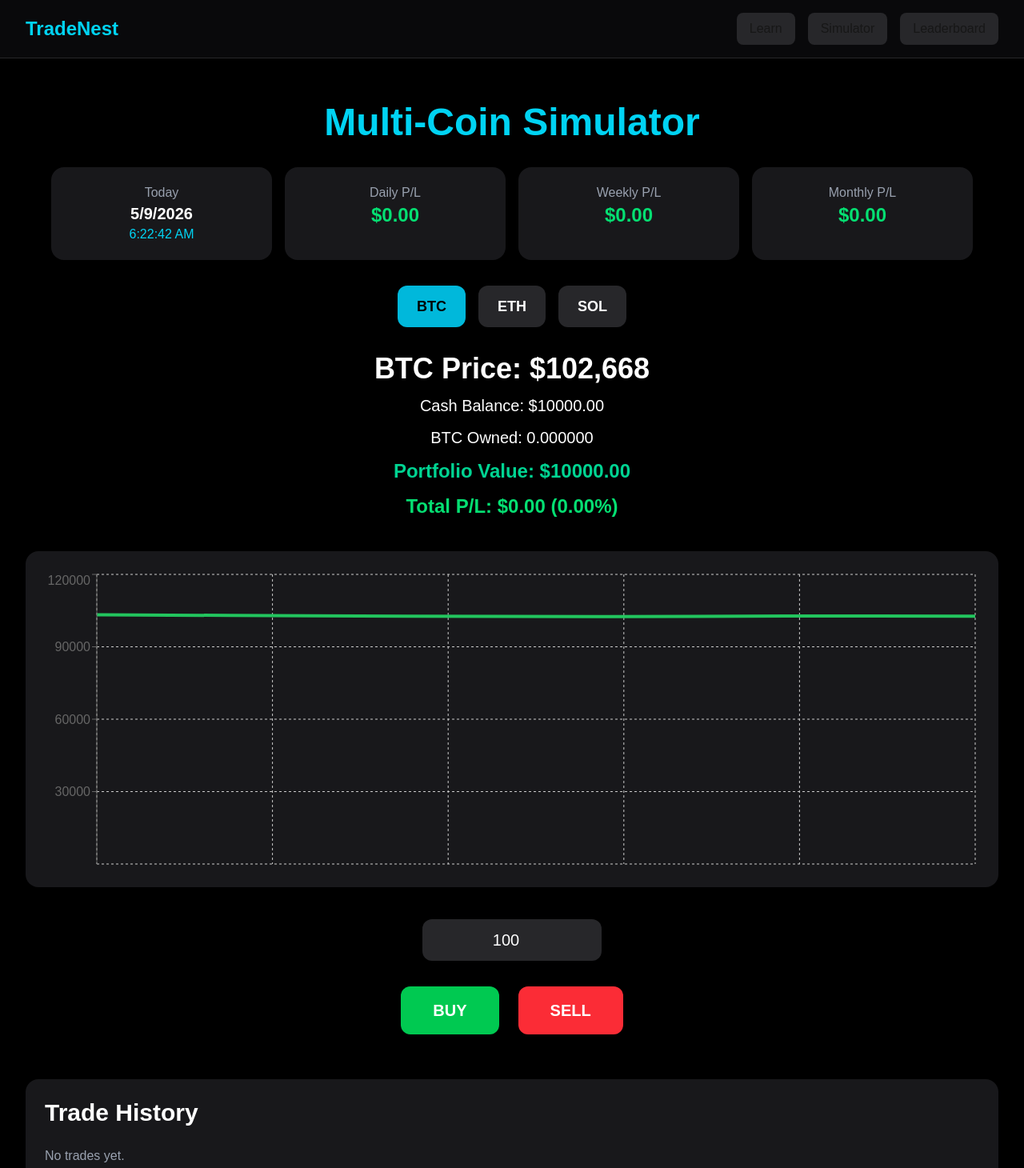
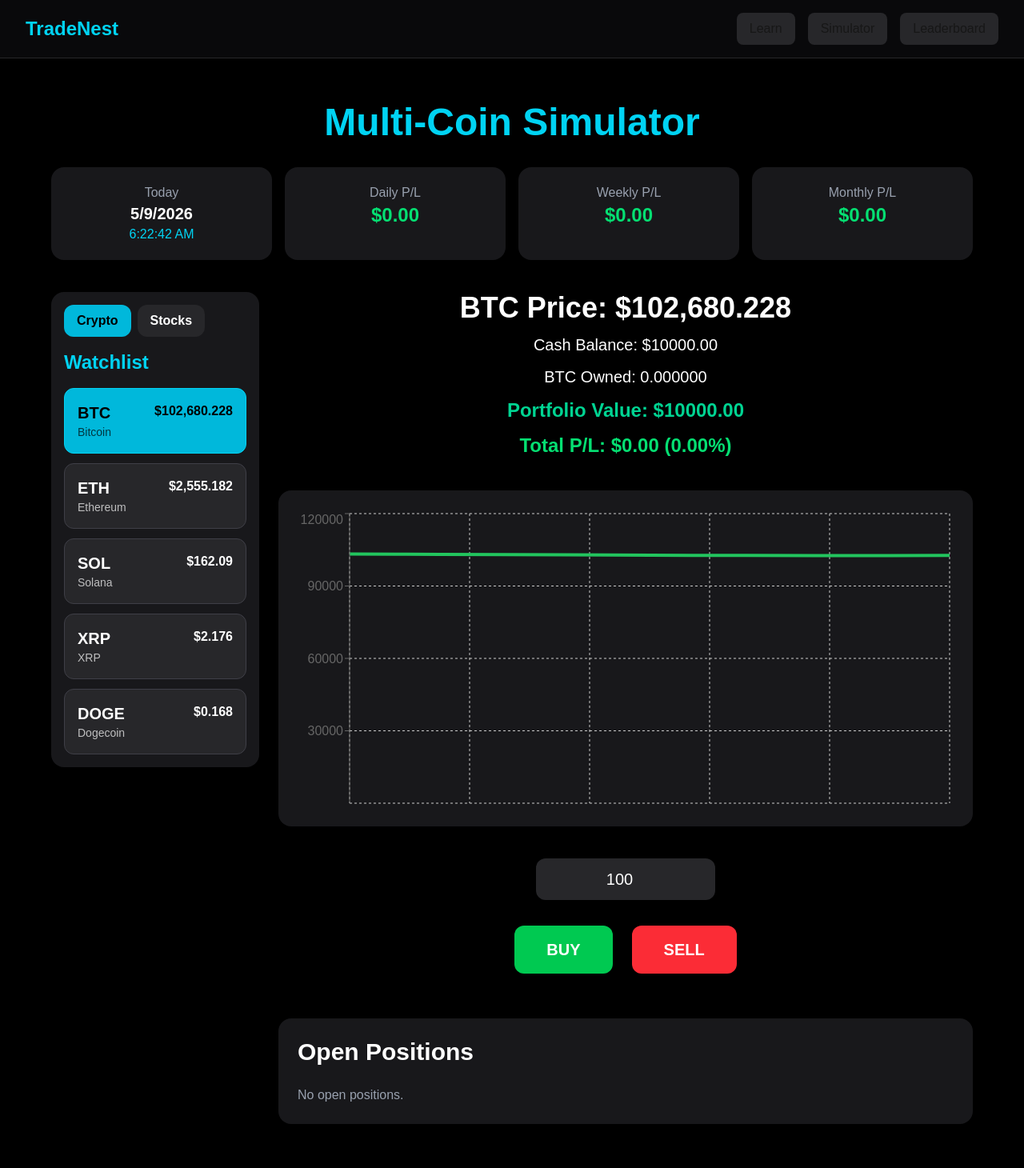
Before and after one commit to fernandoperez704-byte/tradenest, a Next.js app: page /simulator in a window 1280 px wide. Shown: the top 1460 px of the page at 80% size. Built offline with nearby package versions, Linux system fonts and the light colour scheme.

Commit message:
add crypto stocks simulator positions

```diff
--- a/app/learn/page.tsx
+++ b/app/learn/page.tsx
@@ -1,23 +1,67 @@
+"use client";
+
 import Navbar from "../components/Navbar";
+
+const lessons = [
+  {
+    title: "What Is A Stock?",
+    text: "A stock represents ownership in a company. When you buy a stock, you own a small piece of that business.",
+  },
+  {
+    title: "What Is Cryptocurrency?",
+    text: "Cryptocurrency is digital money that runs on blockchain technology. Popular coins include Bitcoin and Ethereum.",
+  },
+  {
+    title: "What Is Buying?",
+    text: "Buying means entering a trade because you believe the price will increase in the future.",
+  },
+  {
+    title: "What Is Selling?",
+    text: "Selling means exiting a trade to lock in profits or prevent larger losses.",
+  },
+  {
+    title: "What Is Profit & Loss?",
+    text: "Profit and Loss (P/L) tracks how much money you gained or lost from your trades.",
+  },
+  {
+    title: "Risk Management",
+    text: "Good traders protect their money first. Never risk all your balance on one trade.",
+  },
+];
+
 export default function LearnPage() {
+  return (
+    <>
+      <Navbar />
 
-  return (<>
-  <Navbar />
-    <div className="min-h-screen bg-black text-white p-10">
-      <h1 className="text-4xl font-bold text-emerald-400">
-        Learn Trading
-      </h1>
+      <main className="min-h-screen bg-black text-white p-8">
+        <div className="max-w-6xl mx-auto">
+          <h1 className="text-5xl font-bold text-cyan-400 text-center mt-6">
+            Learn Trading
+          </h1>
 
-      <p className="mt-6 text-xl">
-        Candlesticks show price movement.
-      </p>
+          <p className="text-center text-gray-400 mt-4 text-xl">
+            Beginner friendly lessons to help you understand trading.
+          </p>
 
-      <div className="mt-10 flex gap-2 items-end h-40">
-        <div className="bg-green-500 w-10 h-24"></div>
-        <div className="bg-red-500 w-10 h-32"></div>
-        <div className="bg-green-500 w-10 h-20"></div>
-        <div className="bg-red-500 w-10 h-28"></div>
-      </div>
-    </div>
-  </>);
+          <div className="grid md:grid-cols-2 gap-6 mt-12">
+            {lessons.map((lesson, index) => (
+              <div
+                key={index}
+                className="bg-zinc-900 rounded-2xl p-6 border border-zinc-800 hover:border-cyan-400 transition"
+              >
+                <h2 className="text-2xl font-bold text-cyan-400">
+                  {lesson.title}
+                </h2>
+
+                <p className="text-gray-300 mt-4 text-lg leading-8">
+                  {lesson.text}
+                </p>
+              </div>
+            ))}
+          </div>
+        </div>
+      </main>
+    </>
+  );
 }
--- a/app/simulator/page.tsx
+++ b/app/simulator/page.tsx
@@ -17,41 +17,90 @@ type PricePoint = {
   price: number;
 };
 
+type AssetSymbol =
+  | "BTC"
+  | "ETH"
+  | "SOL"
+  | "XRP"
+  | "DOGE"
+  | "AAPL"
+  | "TSLA"
+  | "NVDA"
+  | "AMZN"
+  | "META";
+
 type Trade = {
   type: string;
-  coin: string;
+  coin: AssetSymbol;
   price: number;
   amount: number;
   time: string;
 };
 
-const startingPrices = {
+const cryptoPrices = {
   BTC: 103000,
   ETH: 2500,
   SOL: 180,
+  XRP: 2.4,
+  DOGE: 0.17,
+};
+
+const stockPrices = {
+  AAPL: 210,
+  TSLA: 340,
+  NVDA: 1180,
+  AMZN: 185,
+  META: 540,
 };
 
 const startingBalance = 10000;
 
 export default function SimulatorPage() {
-  const [selectedCoin, setSelectedCoin] =
-    useState<"BTC" | "ETH" | "SOL">("BTC");
+  const [market, setMarket] = useState<"CRYPTO" | "STOCKS">("CRYPTO");
+  const [selectedCoin, setSelectedCoin] = useState<AssetSymbol>("BTC");
 
-  const [prices, setPrices] = useState(startingPrices);
+  const [prices, setPrices] = useState({
+    ...cryptoPrices,
+    ...stockPrices,
+  });
+
   const [history, setHistory] = useState<PricePoint[]>([]);
+
+  const [positions, setPositions] = useState<Record<AssetSymbol, number>>({
+    BTC: 0,
+    ETH: 0,
+    SOL: 0,
+    XRP: 0,
+    DOGE: 0,
+    AAPL: 0,
+    TSLA: 0,
+    NVDA: 0,
+    AMZN: 0,
+    META: 0,
+  });
+
   const [balance, setBalance] = useState(startingBalance);
-  const [owned, setOwned] = useState(0);
   const [message, setMessage] = useState("");
   const [tradeAmount, setTradeAmount] = useState<number | "">(100);
   const [trades, setTrades] = useState<Trade[]>([]);
-  const [now, setNow] = useState(new Date());
+  const [now, setNow] = useState<Date | null>(null);
+
+  const currentPrice = prices[selectedCoin];
 
   function updatePrices() {
     setPrices((prev) => {
       const updated = {
-        BTC: Math.max(1000, prev.BTC + Math.floor(Math.random() * 800 - 400)),
-        ETH: Math.max(100, prev.ETH + Math.floor(Math.random() * 60 - 30)),
-        SOL: Math.max(10, prev.SOL + Math.floor(Math.random() * 20 - 10)),
+        BTC: Math.max(1000, prev.BTC + Math.random() * 800 - 400),
+        ETH: Math.max(100, prev.ETH + Math.random() * 60 - 30),
+        SOL: Math.max(10, prev.SOL + Math.random() * 20 - 10),
+        XRP: Math.max(0.1, prev.XRP + Math.random() * 0.2 - 0.1),
+        DOGE: Math.max(0.01, prev.DOGE + Math.random() * 0.02 - 0.01),
+
+        AAPL: Math.max(50, prev.AAPL + Math.random() * 8 - 4),
+        TSLA: Math.max(50, prev.TSLA + Math.random() * 12 - 6),
+        NVDA: Math.max(100, prev.NVDA + Math.random() * 20 - 10),
+        AMZN: Math.max(50, prev.AMZN + Math.random() * 6 - 3),
+        META: Math.max(50, prev.META + Math.random() * 10 - 5),
       };
 
       setHistory((old) => [
@@ -67,6 +116,7 @@ export default function SimulatorPage() {
   }
 
   useEffect(() => {
+    setNow(new Date());
     updatePrices();
 
     const priceInterval = setInterval(updatePrices, 1000);
@@ -78,16 +128,20 @@ export default function SimulatorPage() {
     };
   }, [selectedCoin]);
 
-  const currentPrice = prices[selectedCoin];
-
   function buyCoin() {
     if (!tradeAmount || balance < tradeAmount) {
       setMessage("Invalid trade amount.");
       return;
     }
 
+    const quantity = tradeAmount / currentPrice;
+
     setBalance((prev) => prev - tradeAmount);
-    setOwned((prev) => prev + tradeAmount / currentPrice);
+
+    setPositions((prev) => ({
+      ...prev,
+      [selectedCoin]: prev[selectedCoin] + quantity,
+    }));
 
     setTrades((prev) => [
       {
@@ -104,15 +158,21 @@ export default function SimulatorPage() {
   }
 
   function sellCoin() {
-    if (owned <= 0) {
+    const ownedAmount = positions[selectedCoin];
+
+    if (ownedAmount <= 0) {
       setMessage(`No ${selectedCoin} owned.`);
       return;
     }
 
-    const value = owned * currentPrice;
+    const value = ownedAmount * currentPrice;
 
     setBalance((prev) => prev + value);
-    setOwned(0);
+
+    setPositions((prev) => ({
+      ...prev,
+      [selectedCoin]: 0,
+    }));
 
     setTrades((prev) => [
       {
@@ -128,17 +188,37 @@ export default function SimulatorPage() {
     setMessage(`Sold ${selectedCoin} for $${value.toFixed(2)}`);
   }
 
-  const portfolioValue = balance + owned * currentPrice;
+  const portfolioValue =
+    balance +
+    Object.entries(positions).reduce(
+      (total, [symbol, qty]) =>
+        total + qty * prices[symbol as AssetSymbol],
+      0
+    );
+
   const totalPnl = portfolioValue - startingBalance;
   const totalPnlPercent = (totalPnl / startingBalance) * 100;
-
-  const dailyPnl = totalPnl;
-  const weeklyPnl = totalPnl * 1.8;
-  const monthlyPnl = totalPnl * 3.5;
 
   function pnlColor(value: number) {
     return value >= 0 ? "text-green-400" : "text-red-400";
   }
+
+  const watchlist =
+    market === "CRYPTO"
+      ? [
+          { symbol: "BTC" as AssetSymbol, name: "Bitcoin", price: prices.BTC },
+          { symbol: "ETH" as AssetSymbol, name: "Ethereum", price: prices.ETH },
+          { symbol: "SOL" as AssetSymbol, name: "Solana", price: prices.SOL },
+          { symbol: "XRP" as AssetSymbol, name: "XRP", price: prices.XRP },
+          { symbol: "DOGE" as AssetSymbol, name: "Dogecoin", price: prices.DOGE },
+        ]
+      : [
+          { symbol: "AAPL" as AssetSymbol, name: "Apple", price: prices.AAPL },
+          { symbol: "TSLA" as AssetSymbol, name: "Tesla", price: prices.TSLA },
+          { symbol: "NVDA" as AssetSymbol, name: "NVIDIA", price: prices.NVDA },
+          { symbol: "AMZN" as AssetSymbol, name: "Amazon", price: prices.AMZN },
+          { symbol: "META" as AssetSymbol, name: "Meta", price: prices.META },
+        ];
 
   return (
     <>
@@ -153,54 +233,97 @@ export default function SimulatorPage() {
           <div className="bg-zinc-900 p-5 rounded-2xl text-center">
             <p className="text-gray-400">Today</p>
             <p className="text-xl font-bold">
-              {now.toLocaleDateString()}
+              {now ? now.toLocaleDateString() : "--/--/----"}
             </p>
             <p className="text-cyan-400">
-              {now.toLocaleTimeString()}
+              {now ? now.toLocaleTimeString() : "--:--:--"}
             </p>
           </div>
 
           <div className="bg-zinc-900 p-5 rounded-2xl text-center">
             <p className="text-gray-400">Daily P/L</p>
-            <p className={`text-2xl font-bold ${pnlColor(dailyPnl)}`}>
-              ${dailyPnl.toFixed(2)}
+            <p className={`text-2xl font-bold ${pnlColor(totalPnl)}`}>
+              ${totalPnl.toFixed(2)}
             </p>
           </div>
 
           <div className="bg-zinc-900 p-5 rounded-2xl text-center">
             <p className="text-gray-400">Weekly P/L</p>
-            <p className={`text-2xl font-bold ${pnlColor(weeklyPnl)}`}>
-              ${weeklyPnl.toFixed(2)}
+            <p className={`text-2xl font-bold ${pnlColor(totalPnl)}`}>
+              ${totalPnl.toFixed(2)}
             </p>
           </div>
 
           <div className="bg-zinc-900 p-5 rounded-2xl text-center">
             <p className="text-gray-400">Monthly P/L</p>
-            <p className={`text-2xl font-bold ${pnlColor(monthlyPnl)}`}>
-              ${monthlyPnl.toFixed(2)}
+            <p className={`text-2xl font-bold ${pnlColor(totalPnl)}`}>
+              ${totalPnl.toFixed(2)}
             </p>
           </div>
         </div>
 
-        <div className="mt-8 flex justify-center gap-4">
-          {["BTC", "ETH", "SOL"].map((coin) => (
+        <div className="mt-10 grid lg:grid-cols-[260px_1fr] gap-6 max-w-6xl mx-auto">
+          <div className="bg-zinc-900 rounded-2xl p-4 h-fit">
+            <div className="flex gap-2 mb-4">
               <button
-              key={coin}
-              onClick={() =>
-                setSelectedCoin(coin as "BTC" | "ETH" | "SOL")
-              }
-              className={`px-6 py-3 rounded-xl font-bold text-lg ${
-                selectedCoin === coin
+                onClick={() => {
+                  setMarket("CRYPTO");
+                  setSelectedCoin("BTC");
+                }}
+                className={`px-4 py-2 rounded-xl font-bold ${
+                  market === "CRYPTO"
                     ? "bg-cyan-500 text-black"
                     : "bg-zinc-800"
                 }`}
               >
-              {coin}
+                Crypto
+              </button>
+
+              <button
+                onClick={() => {
+                  setMarket("STOCKS");
+                  setSelectedCoin("AAPL");
+                }}
+                className={`px-4 py-2 rounded-xl font-bold ${
+                  market === "STOCKS"
+                    ? "bg-cyan-500 text-black"
+                    : "bg-zinc-800"
+                }`}
+              >
+                Stocks
+              </button>
+            </div>
+
+            <h2 className="text-2xl font-bold mb-4 text-cyan-400">
+              Watchlist
+            </h2>
+
+            <div className="space-y-3">
+              {watchlist.map((coin) => (
+                <button
+                  key={coin.symbol}
+                  onClick={() => setSelectedCoin(coin.symbol)}
+                  className={`w-full rounded-xl border p-4 text-left ${
+                    selectedCoin === coin.symbol
+                      ? "border-cyan-400 bg-cyan-500 text-black"
+                      : "border-zinc-700 bg-zinc-800"
+                  }`}
+                >
+                  <div className="flex justify-between">
+                    <div>
+                      <p className="text-xl font-bold">{coin.symbol}</p>
+                      <p className="text-sm opacity-70">{coin.name}</p>
+                    </div>
+
+                    <p className="font-bold">${coin.price.toLocaleString()}</p>
+                  </div>
                 </button>
               ))}
             </div>
+          </div>
 
-        <div className="mt-8 text-center space-y-3">
+          <div>
+            <div className="text-center space-y-3">
               <p className="text-4xl font-bold">
                 {selectedCoin} Price: ${currentPrice.toLocaleString()}
               </p>
@@ -208,7 +331,7 @@ export default function SimulatorPage() {
               <p className="text-xl">Cash Balance: ${balance.toFixed(2)}</p>
 
               <p className="text-xl">
-            {selectedCoin} Owned: {owned.toFixed(6)}
+                {selectedCoin} Owned: {positions[selectedCoin].toFixed(6)}
               </p>
 
               <p className="text-2xl text-emerald-400 font-bold">
@@ -216,7 +339,8 @@ export default function SimulatorPage() {
               </p>
 
               <p className={`text-2xl font-bold ${pnlColor(totalPnl)}`}>
-            Total P/L: ${totalPnl.toFixed(2)} ({totalPnlPercent.toFixed(2)}%)
+                Total P/L: ${totalPnl.toFixed(2)} (
+                {totalPnlPercent.toFixed(2)}%)
               </p>
             </div>
 
@@ -252,9 +376,7 @@ export default function SimulatorPage() {
             </div>
 
             {message && (
-          <p className="text-center mt-6 text-xl font-bold">
-            {message}
-          </p>
+              <p className="text-center mt-6 text-xl font-bold">{message}</p>
             )}
 
             <div className="mt-8 flex justify-center gap-6">
@@ -272,7 +394,53 @@ export default function SimulatorPage() {
                 SELL
               </button>
             </div>
+<div className="mt-14 bg-zinc-900 rounded-2xl p-6">
+  <h2 className="text-3xl font-bold mb-6">
+    Open Positions
+  </h2>
 
+  <div className="space-y-3">
+    {Object.entries(positions)
+      .filter(([, qty]) => qty > 0)
+      .map(([symbol, qty]) => {
+        const current =
+          prices[symbol as keyof typeof prices];
+
+        const value = qty * current;
+
+        return (
+          <div
+            key={symbol}
+            className="grid md:grid-cols-4 gap-4 bg-zinc-800 p-4 rounded-xl"
+          >
+            <div className="font-bold text-cyan-400">
+              {symbol}
+            </div>
+
+            <div>
+              Qty: {qty.toFixed(6)}
+            </div>
+
+            <div>
+              Price: ${current.toLocaleString()}
+            </div>
+
+            <div className="text-green-400 font-bold">
+              ${value.toFixed(2)}
+            </div>
+          </div>
+        );
+      })}
+
+    {Object.values(positions).every(
+      (qty) => qty === 0
+    ) && (
+      <p className="text-gray-400">
+        No open positions.
+      </p>
+    )}
+  </div>
+</div>
             <div className="mt-14 bg-zinc-900 rounded-2xl p-6">
               <h2 className="text-3xl font-bold mb-6">Trade History</h2>
 
@@ -308,6 +476,8 @@ export default function SimulatorPage() {
                 ))}
               </div>
             </div>
+          </div>
+        </div>
       </main>
     </>
   );
```
Lines whose indentation alone changed are shown as unchanged.
